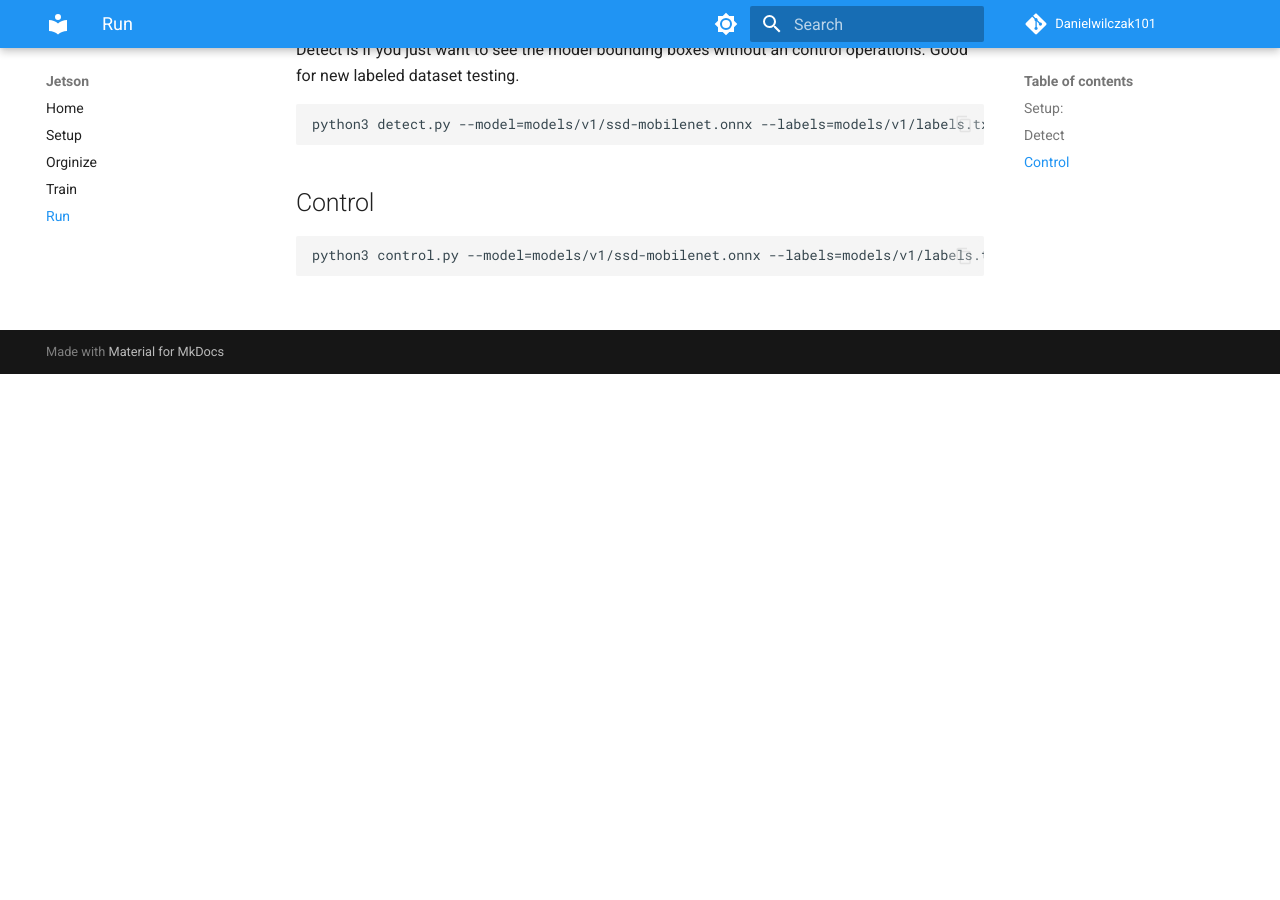
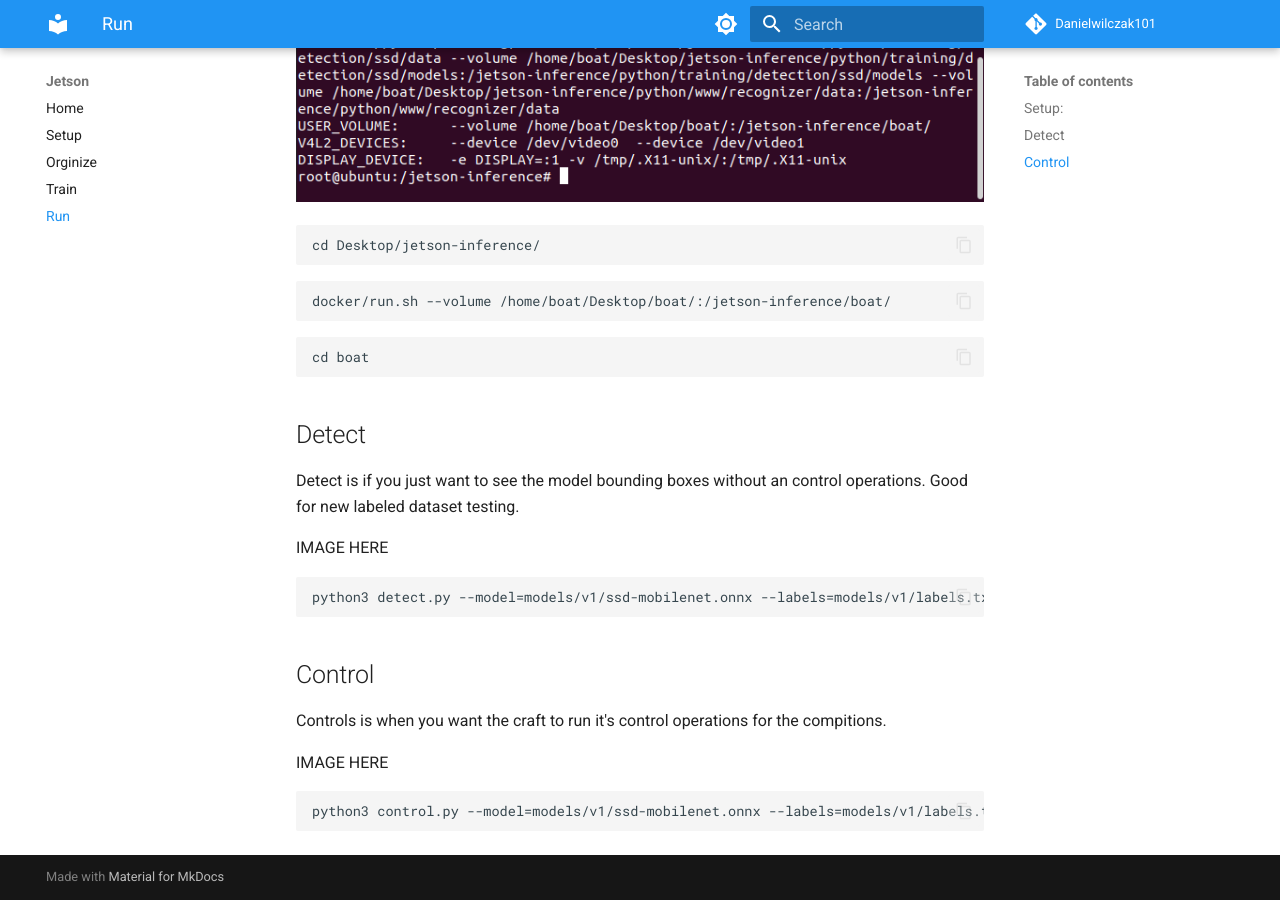
Before and after one commit to danielwilczak101/boat, an MkDocs documentation site: the page built from docs/jetson/run.md, in a window 1280 px wide and 900 px high, scrolled down 526 px. Built offline with MkDocs 1.6.1 and Material for MkDocs 9.7.7, drawn with Linux system fonts in a browser that asks for light colours; before the commit the page ends 900 px from its top, so only the background shows below that.

Commit message:
Updated.

````diff
--- a/docs/jetson/run.md
+++ b/docs/jetson/run.md
@@ -1,5 +1,8 @@
 ## Setup:
 Open a terminal and run this commands.
+
+![Setup](images/setup.png)
+
 ```
 cd Desktop/jetson-inference/
 ```
@@ -12,11 +15,18 @@ cd boat
 
 ## Detect
 Detect is if you just want to see the model bounding boxes without an control operations. Good for new labeled dataset testing.
+
+IMAGE HERE
+
 ```
 python3 detect.py --model=models/v1/ssd-mobilenet.onnx --labels=models/v1/labels.txt --input-width=640 --input-height=640 /dev/video1
 ```
 
 ## Control
+Controls is when you want the craft to run it's control operations for the compitions.
+
+IMAGE HERE
+
 ```
 python3 control.py --model=models/v1/ssd-mobilenet.onnx --labels=models/v1/labels.txt --input-width=640 --input-height=640 /dev/video1
 ```
````
Also changed, not shown: docs/jetson/images/setup.png (added), 1 other file.
